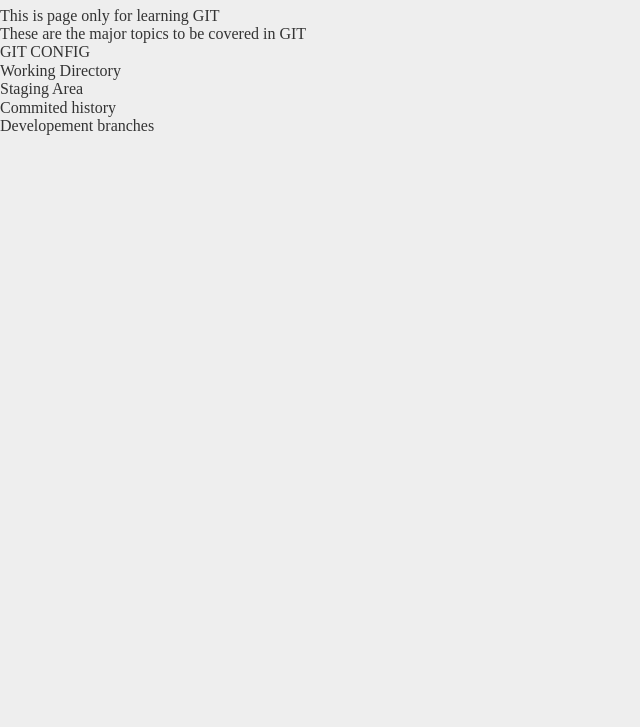
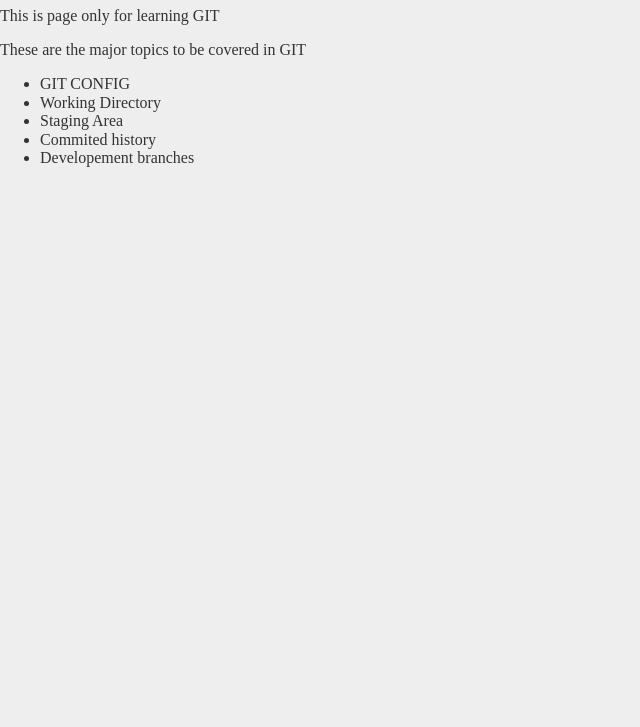
Before and after one commit to Ajay-056/Git_Learn, a plain HTML site: page index.html in a window 1280 px wide. Shown: the part 73-800 px from the top of the page, without its empty margins (0-640 px from the left). Drawn offline with Linux system fonts and the light colour scheme.

Commit message:
Removed css reset

```diff
--- a/css/style.css
+++ b/css/style.css
@@ -1,10 +1,3 @@
-*,
-*::before,
-*::after {
-  margin: 0;
-  padding: 0;
-}
-
 body {
   background-color: #eeeeee;
   color: #333333;
```
